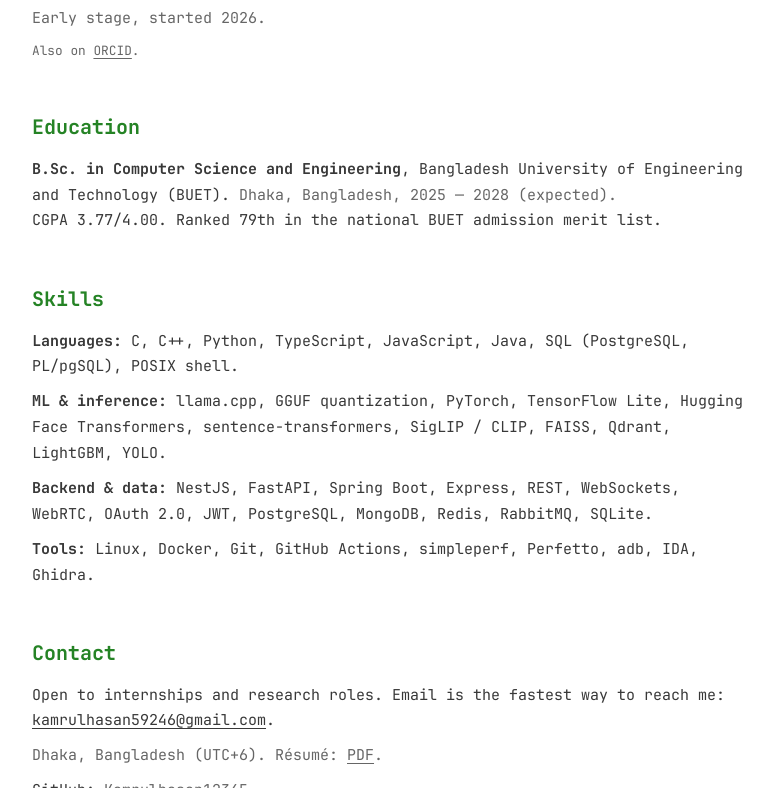
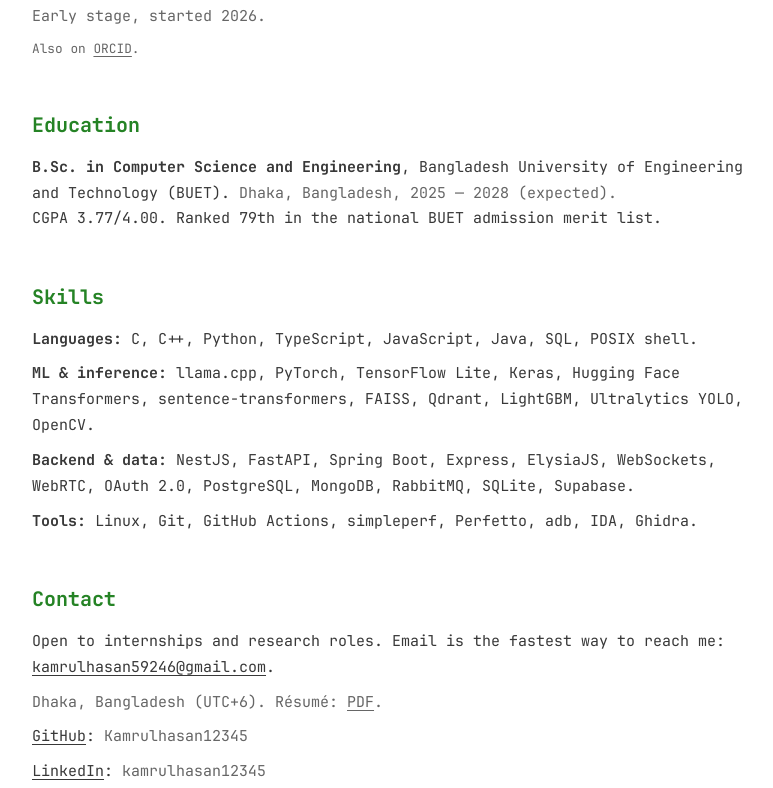
Before and after one commit to Kamrulhasan12345/kamrulhasan12345.github.io, an Astro site: page /about in a window 1280 px wide. Shown: the part 1587-2375 px from the top of the page, without its empty margins (248-1021 px from the left). Built offline with nearby package versions, Linux system fonts and the light colour scheme; Astro itself is replaced by a stand-in of ours.

Commit message:
Stack lists name real tools only; drop the top border line

```diff
--- a/src/data/resume.ts
+++ b/src/data/resume.ts
@@ -52,7 +52,7 @@ export const experience = [
 			"Built the WooCommerce and Shopify store integrations.",
 			"Benchmarked image models and vector-search settings for visual product search.",
 		],
-		stack: ["NestJS", "MongoDB", "RabbitMQ", "Qdrant", "OAuth 2.0"],
+		stack: ["NestJS", "MongoDB", "RabbitMQ", "Qdrant"],
 	},
 	{
 		role: "Software Engineering Intern",
@@ -172,7 +172,7 @@ export const projects: Project[] = [
 			"Schema with an ISA user hierarchy, weak entities, triggers and an audit log.",
 			"The reference corpus is locked with REVOKE after loading, so the application cannot modify it.",
 		],
-		stack: ["PostgreSQL", "PL/pgSQL", "Node.js", "Express", "TypeScript"],
+		stack: ["PostgreSQL", "Node.js", "Express", "TypeScript"],
 		link: gh("ilham"),
 		featured: true,
 	},
@@ -202,7 +202,7 @@ export const projects: Project[] = [
 		points: [
 			"Group sessions use WebRTC audio with STOMP signaling on a Spring Boot server; bookmarks sync when back online.",
 		],
-		stack: ["Java", "JavaFX", "Spring Boot", "WebRTC", "SQLite FTS5", "PostgreSQL"],
+		stack: ["Java", "JavaFX", "Spring Boot", "WebRTC", "SQLite", "PostgreSQL"],
 		link: gh("bayyinah"),
 		featured: true,
 	},
@@ -227,7 +227,7 @@ export const projects: Project[] = [
 		context: "Internship take-home task",
 		summary: "Fine-tuned YOLOv8n at 1280 px on VisDrone merged into two classes: 0.728 mAP@0.5 on validation. Added SAHI tiled inference and ByteTrack tracking.",
 		points: [],
-		stack: ["Python", "YOLO", "SAHI", "ByteTrack"],
+		stack: ["Python", "Ultralytics YOLOv8", "SAHI"],
 		link: gh("dronecam"),
 	},
 	{
@@ -274,7 +274,7 @@ export const projects: Project[] = [
 		status: "In progress",
 		summary: "Clients refresh their JWT over the open socket before a grace deadline, so live connections aren't dropped.",
 		points: [],
-		stack: ["Bun", "ElysiaJS", "PostgreSQL", "Drizzle", "WebSockets"],
+		stack: ["Bun", "ElysiaJS", "PostgreSQL", "Drizzle ORM"],
 		link: gh("bondhupath-backend"),
 	},
 	{
@@ -292,8 +292,8 @@ export const projects: Project[] = [
 
 // Only skills a project or job above actually uses.
 export const skills = [
-	{ group: "Languages", items: ["C", "C++", "Python", "TypeScript", "JavaScript", "Java", "SQL (PostgreSQL, PL/pgSQL)", "POSIX shell"] },
-	{ group: "ML & inference", items: ["llama.cpp", "GGUF quantization", "PyTorch", "TensorFlow Lite", "Hugging Face Transformers", "sentence-transformers", "SigLIP / CLIP", "FAISS", "Qdrant", "LightGBM", "YOLO"] },
-	{ group: "Backend & data", items: ["NestJS", "FastAPI", "Spring Boot", "Express", "REST", "WebSockets", "WebRTC", "OAuth 2.0", "JWT", "PostgreSQL", "MongoDB", "Redis", "RabbitMQ", "SQLite"] },
-	{ group: "Tools", items: ["Linux", "Docker", "Git", "GitHub Actions", "simpleperf", "Perfetto", "adb", "IDA", "Ghidra"] },
+	{ group: "Languages", items: ["C", "C++", "Python", "TypeScript", "JavaScript", "Java", "SQL", "POSIX shell"] },
+	{ group: "ML & inference", items: ["llama.cpp", "PyTorch", "TensorFlow Lite", "Keras", "Hugging Face Transformers", "sentence-transformers", "FAISS", "Qdrant", "LightGBM", "Ultralytics YOLO", "OpenCV"] },
+	{ group: "Backend & data", items: ["NestJS", "FastAPI", "Spring Boot", "Express", "ElysiaJS", "WebSockets", "WebRTC", "OAuth 2.0", "PostgreSQL", "MongoDB", "RabbitMQ", "SQLite", "Supabase"] },
+	{ group: "Tools", items: ["Linux", "Git", "GitHub Actions", "simpleperf", "Perfetto", "adb", "IDA", "Ghidra"] },
 ];
--- a/src/styles/base.css
+++ b/src/styles/base.css
@@ -52,7 +52,6 @@ body {
 	background: var(--bg);
 	color: var(--text);
 	font: var(--size) / var(--leading) var(--font);
-	border-top: 2px solid var(--text);
 	-webkit-font-smoothing: antialiased;
 }
 img,
```
